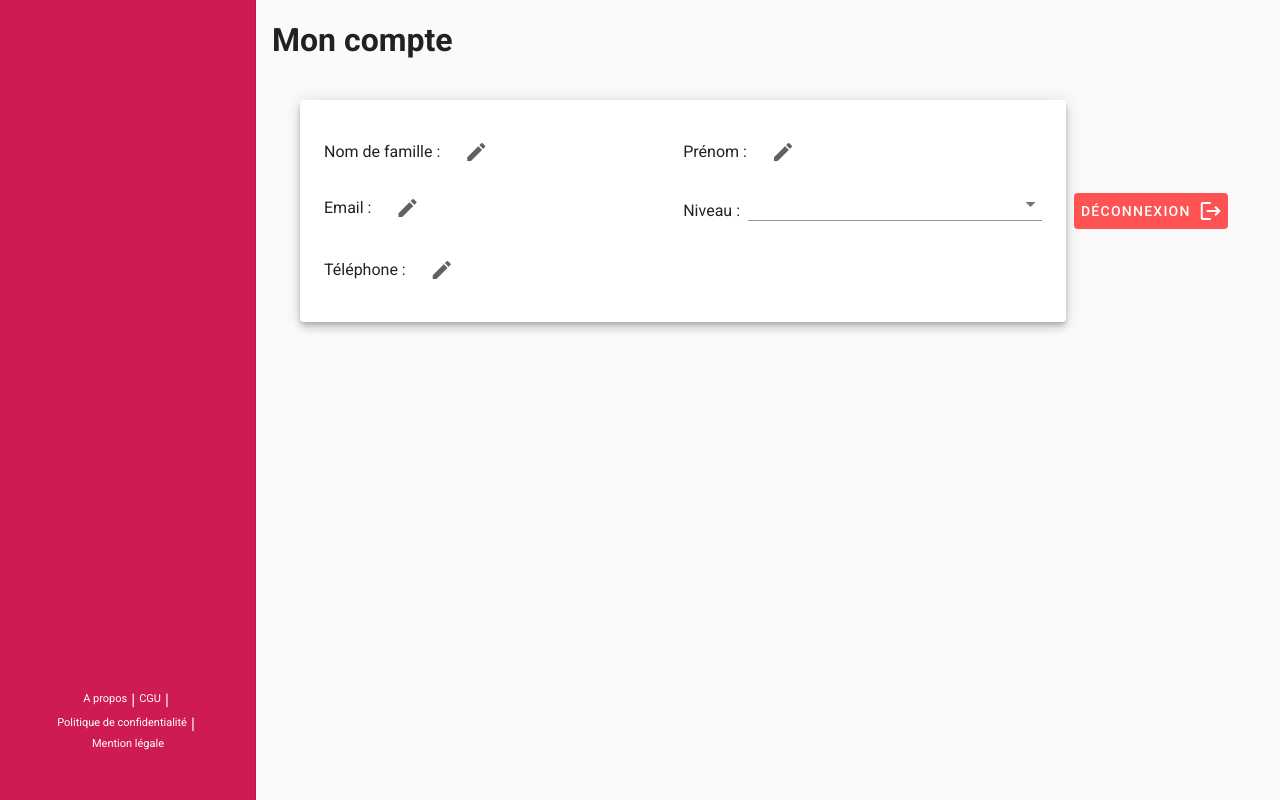
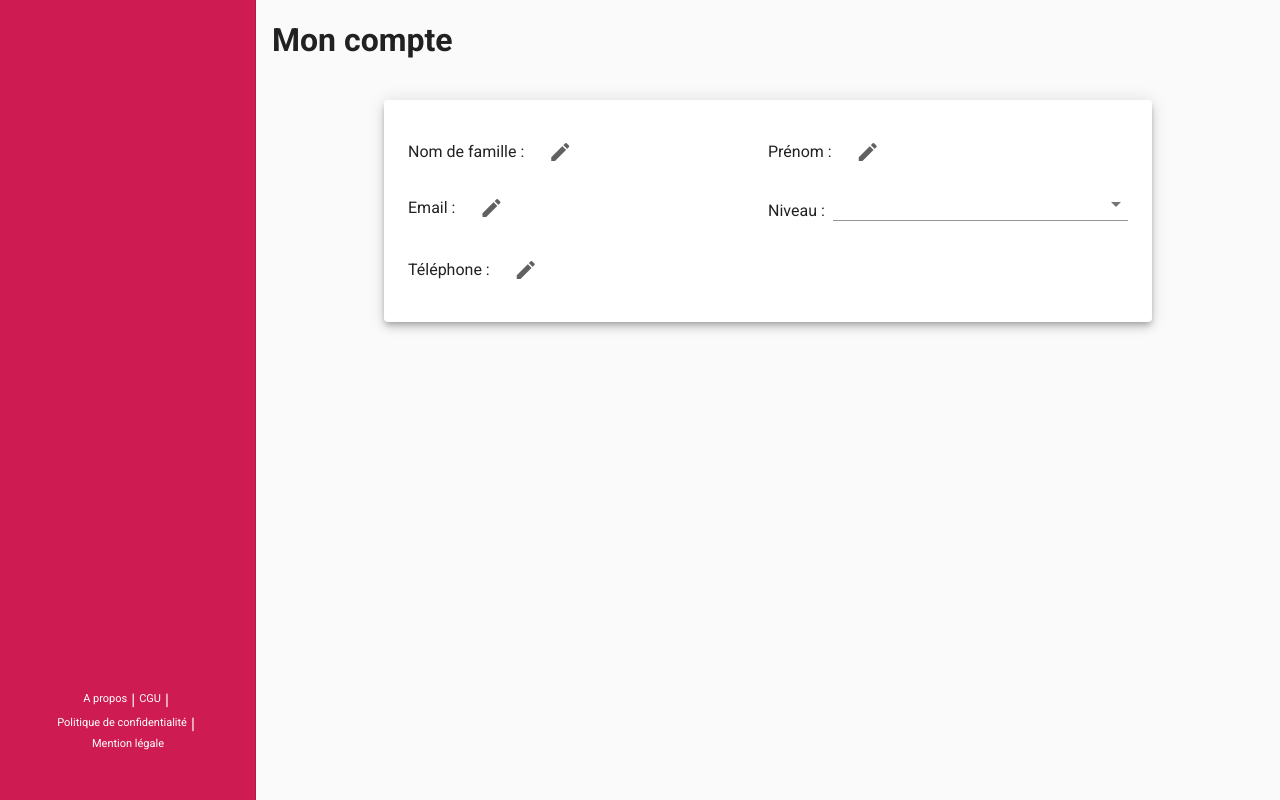
Before and after one commit to projet-Bartolomeo/Dibartolomeo, a Nuxt app: page /student/account in a window 1280 px wide. Built offline with nearby package versions, Linux system fonts and the light colour scheme.

Commit message:
feat: display logout only if student

```diff
--- a/components/StudentForm.vue
+++ b/components/StudentForm.vue
@@ -131,7 +131,7 @@
         Rétablir
         <v-icon class="ml-2"> mdi-arrow-u-down-left </v-icon>
       </v-btn>
-      <Logout/>
+      <Logout v-if="$store.state.user.connected.type === 'student'" />
       <v-btn
         v-if="$props.redirect == '/professor/student/list'"
         color="#fa3257"
```
